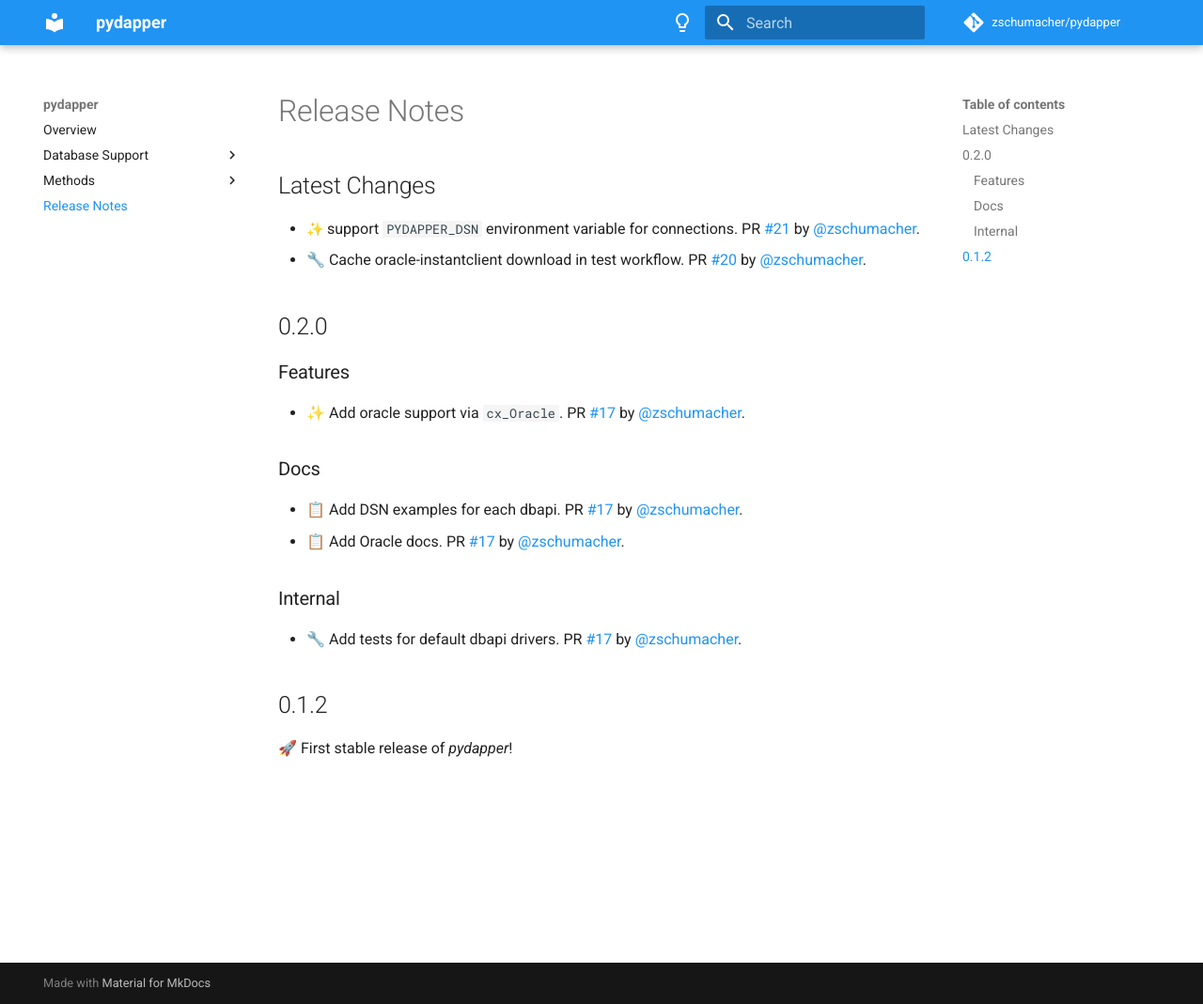
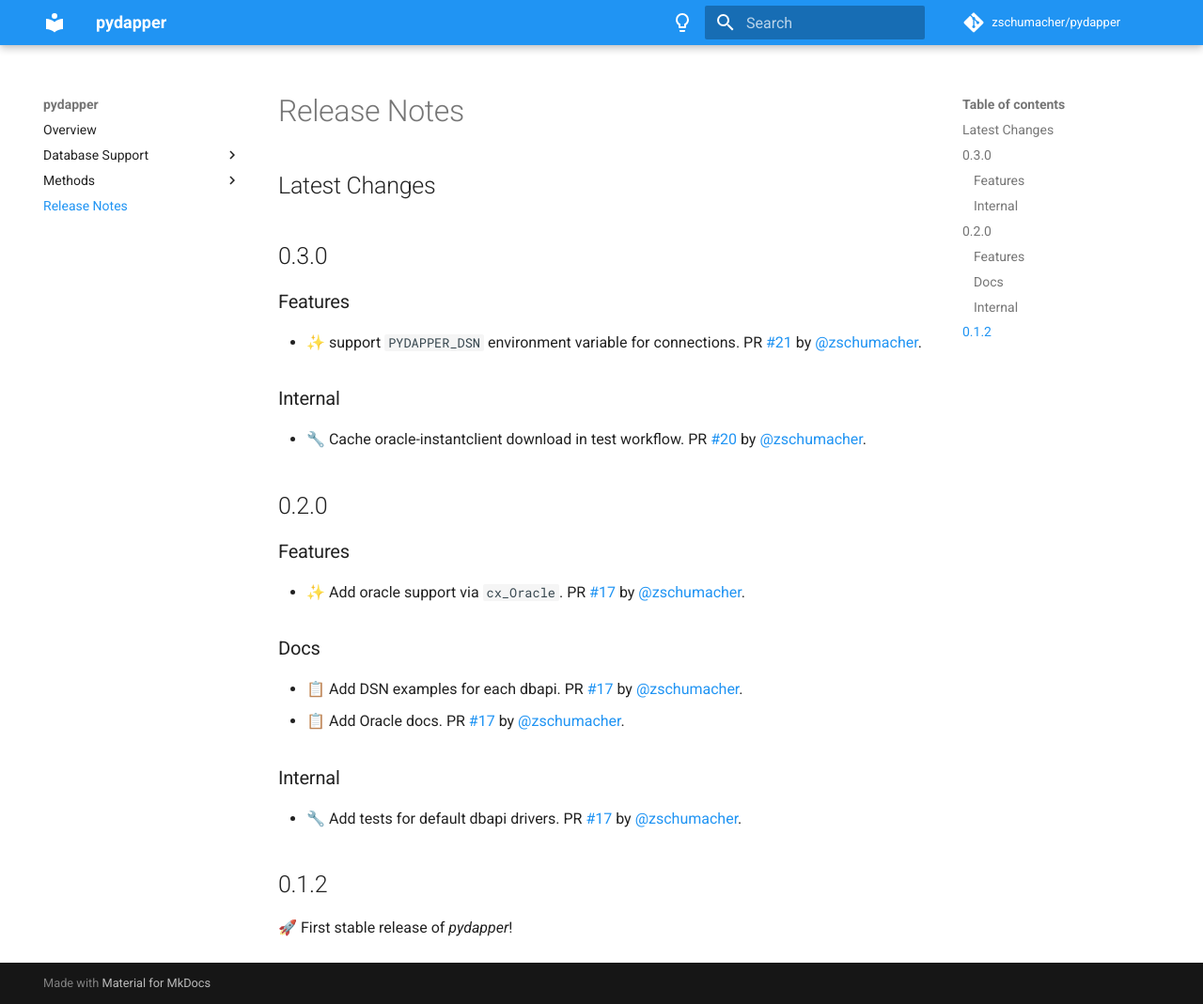
Before and after one commit to zschumacher/pydapper, an MkDocs documentation site: the page built from docs/release_notes.md, in a window 1280 px wide and 1069 px high. Shown: the whole window at 94% size. Built offline with MkDocs 1.6.1 and Material for MkDocs 9.7.7, drawn with Linux system fonts in a browser that asks for light colours; emoji names are drawn with the system emoji font; comment, search, counter and statistics services are not loaded.

Commit message:
:sparkles: Release 0.3.0

```diff
--- a/docs/release_notes.md
+++ b/docs/release_notes.md
@@ -1,7 +1,11 @@
 
 ## Latest Changes
 
-* :sparkles: support `PYDAPPER_DSN` environment variable for connections. PR [#21](https://github.com/zschumacher/pydapper/pull/21) by [@zschumacher](https://github.com/zschumacher).
+## 0.3.0
+### Features
+* ✨ support `PYDAPPER_DSN` environment variable for connections. PR [#21](https://github.com/zschumacher/pydapper/pull/21) by [@zschumacher](https://github.com/zschumacher).
+
+### Internal
 * 🔧 Cache oracle-instantclient download in test workflow. PR [#20](https://github.com/zschumacher/pydapper/pull/20) by [@zschumacher](https://github.com/zschumacher).
 ## 0.2.0
 ### Features
--- a/pyproject.toml
+++ b/pyproject.toml
@@ -1,6 +1,6 @@
 [tool.poetry]
 name = "pydapper"
-version = "0.2.0"
+version = "0.3.0"
 description = "A pure python lib inspired by the dotnet lib dapper"
 authors = ["Zach Schumacher <zschu15@gmail.com>"]
 license = "MIT"
```
